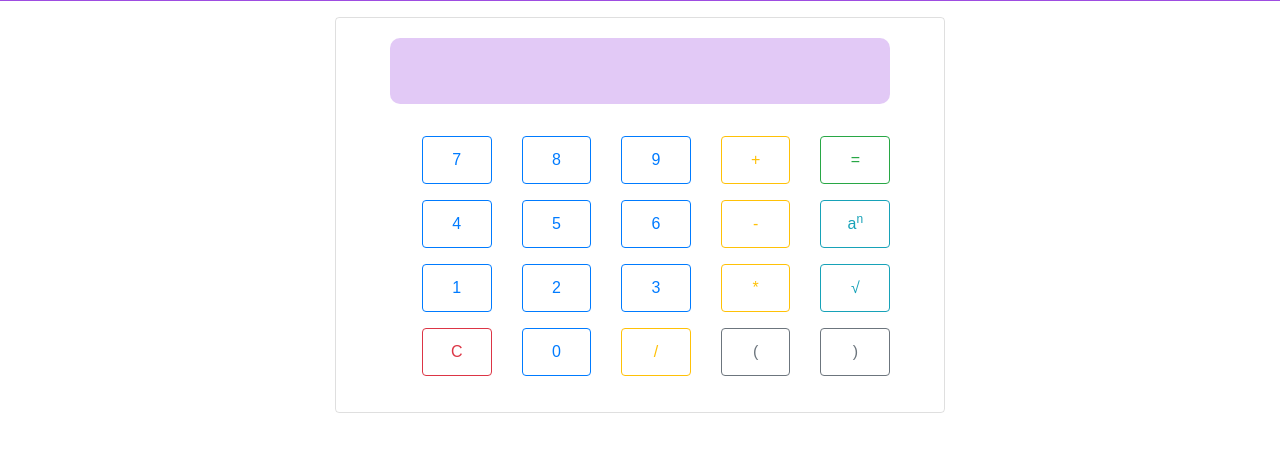
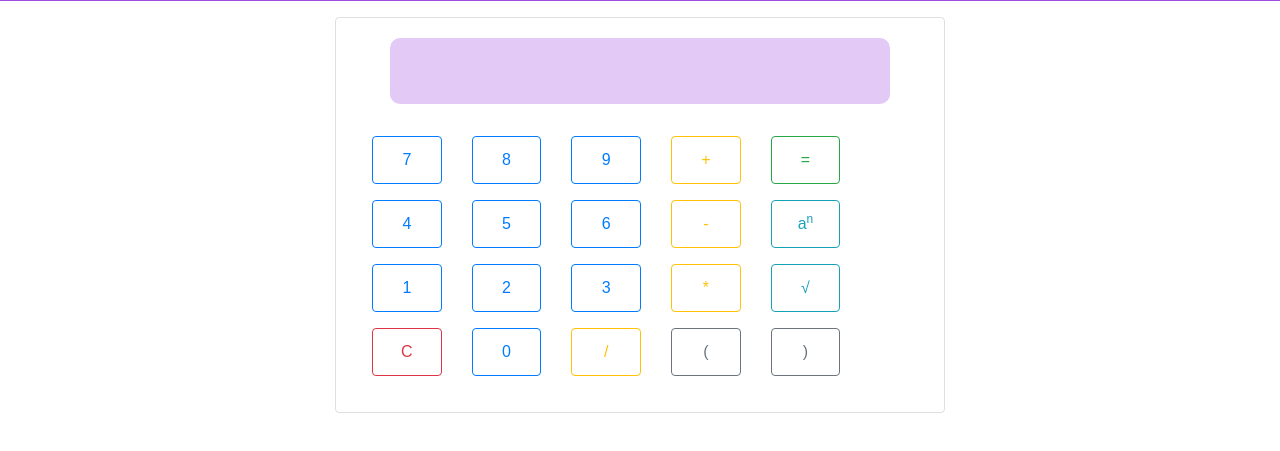
Before and after one commit to Jester-fool/calculator, a plain HTML site: page index.html in a window 1280 px wide. Shown: the part 59-510 px from the top of the page. Drawn offline with nearby package versions, Linux system fonts and the light colour scheme.

Commit message:
Update index.html

```diff
--- a/index.html
+++ b/index.html
@@ -51,7 +51,7 @@
                 <div class="card bg-transparent">
                     <div class="card-body py-6 text-center">
                         <input type="text" id="display" class="form-control mb-3 h-50 py-4" disabled>
-                        <div class="row mt-3 justify-content-center align-items-center">
+                        <div class="row mt-3">
                             <div class="col-2">
                                 <button class="btn btn-outline-primary btn-block w-100 my-3 mx-3" id="first" onclick="addToDisplay('7')">7</button>
                                 <button class="btn btn-outline-primary btn-block w-100 my-3 mx-3" onclick="addToDisplay('4')">4</button>
```
